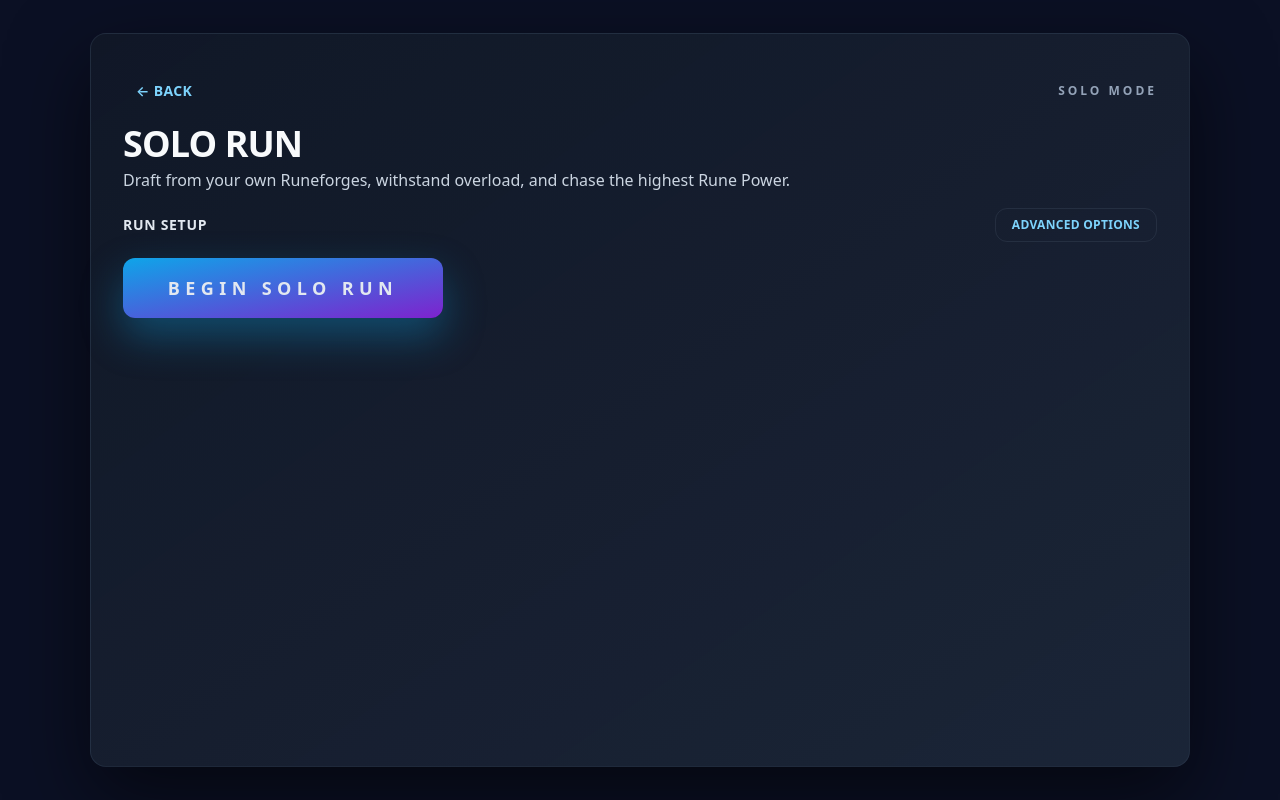
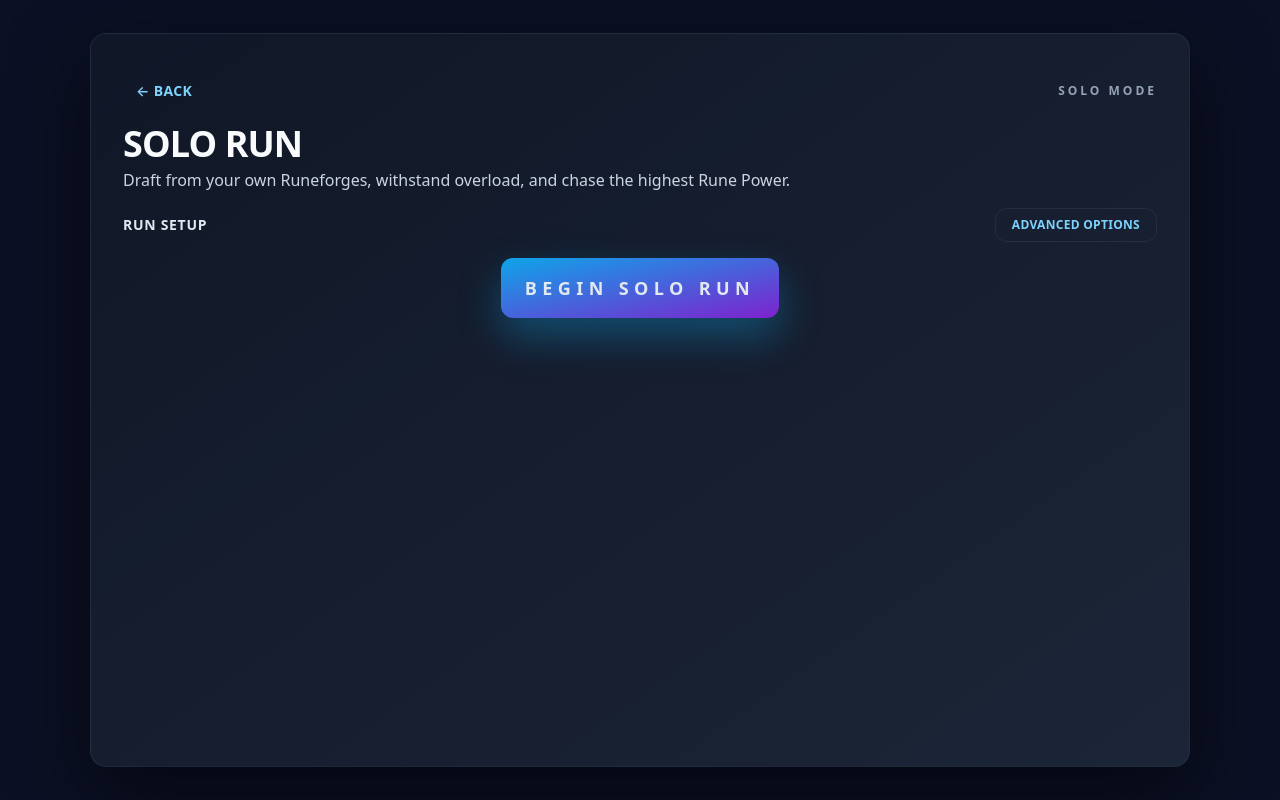
Before and after one commit to vlad92z/necromancer-web, a React (Vite) app: page /solo in a window 1280 px wide. Built offline with nearby package versions, Linux system fonts and the light colour scheme.

Commit message:
Center Start Solo Run button

```diff
--- a/src/features/gameplay/components/SoloStartScreen.tsx
+++ b/src/features/gameplay/components/SoloStartScreen.tsx
@@ -198,7 +198,7 @@ export function SoloStartScreen({ onStartSolo }: SoloStartScreenProps) {
         <button
           type="button"
           onClick={() => onStartSolo(runeTypeCount, normalizedConfig)}
-          className={`${gradientButtonClasses} w-full px-6 py-4 text-center text-lg font-extrabold uppercase tracking-[0.3em] focus-visible:outline-sky-300`}
+          className={`${gradientButtonClasses} mx-auto block px-6 py-4 text-center text-lg font-extrabold uppercase tracking-[0.3em] focus-visible:outline-sky-300`}
         >
           Begin Solo Run
         </button>
```
